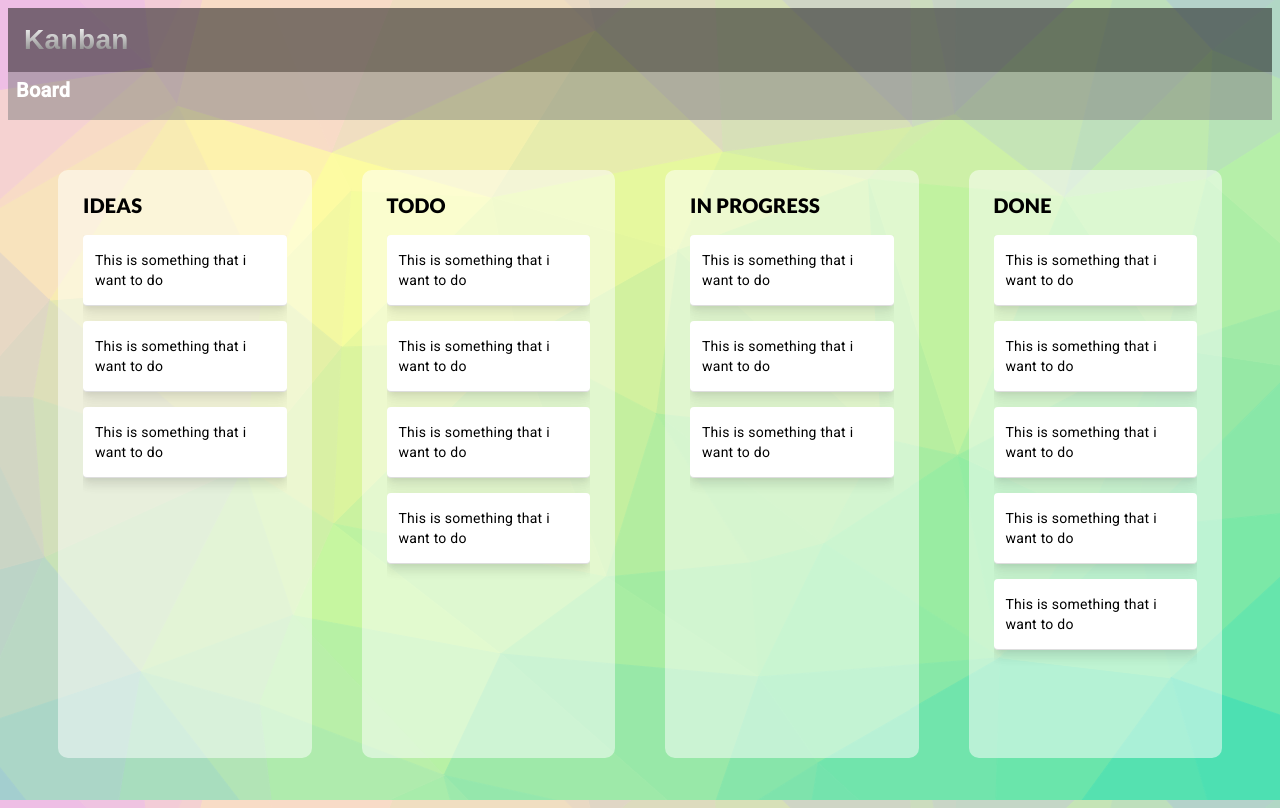
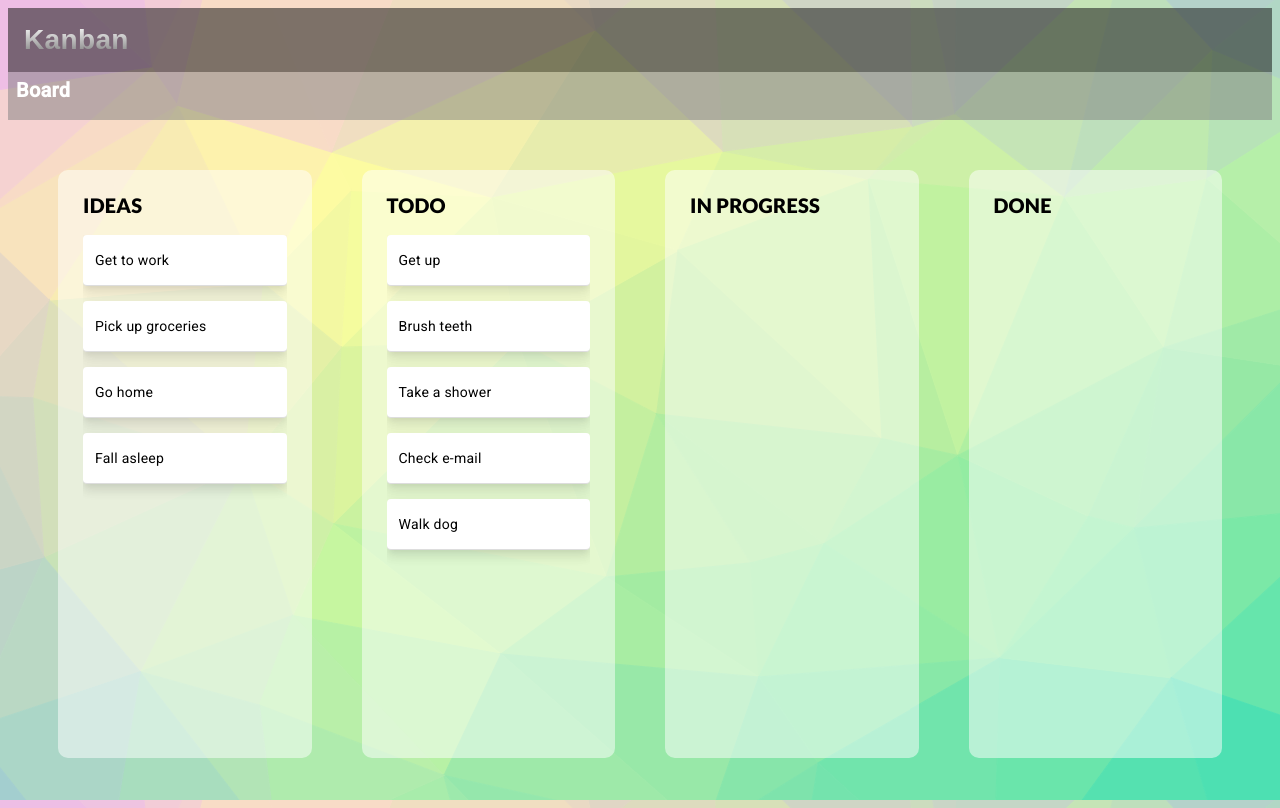
Before and after one commit to kyanethmoran/ang-drag-drop, an Angular app: page / in a window 1280 px wide. Built offline with nearby package versions, Linux system fonts and the light colour scheme.

Commit message:
base code for cdkDragDrop done

```diff
--- a/src/app/pages/mainview/mainview.component.html
+++ b/src/app/pages/mainview/mainview.component.html
@@ -11,54 +11,37 @@
     </div>
 
     <div class="board-wrapper">
-      <!-- COME BACK AND MAKE THIS DYNAMIC -->
-      <div class="board-columns">
+      <div class="board-columns" cdkDropListGroup>
         <div class="board-column">
           <div class="column-title">IDEAS</div>
 
-          <div class="tasks-container">
-            <div class="task">This is something that i want to do</div>
-
-            <!-- test -->
-            <div class="task">This is something that i want to do</div>
-            <div class="task">This is something that i want to do</div>
+          <div
+            class="tasks-container"
+            cdkDropList
+            #todoList="cdkDropList"
+            [cdkDropListData]="todo"
+            (cdkDropListDropped)="drop($event)"
+          >
+            <div class="task" *ngFor="let item of todo" cdkDrag>{{ item }}</div>
           </div>
         </div>
         <div class="board-column">
           <div class="column-title">TODO</div>
-
-          <div class="tasks-container">
-            <div class="task">This is something that i want to do</div>
-
-            <!-- test -->
-            <div class="task">This is something that i want to do</div>
-            <div class="task">This is something that i want to do</div>
-            <div class="task">This is something that i want to do</div>
+          <div
+            class="tasks-container"
+            cdkDropList
+            #todoList="cdkDropList"
+            [cdkDropListData]="done"
+            (cdkDropListDropped)="drop($event)"
+          >
+            <div class="task" *ngFor="let item of done" cdkDrag>{{ item }}</div>
           </div>
         </div>
         <div class="board-column">
           <div class="column-title">IN PROGRESS</div>
-
-          <div class="tasks-container">
-            <div class="task">This is something that i want to do</div>
-
-            <!-- test -->
-            <div class="task">This is something that i want to do</div>
-            <div class="task">This is something that i want to do</div>
-          </div>
         </div>
         <div class="board-column">
           <div class="column-title">DONE</div>
-
-          <div class="tasks-container">
-            <div class="task">This is something that i want to do</div>
-
-            <!-- test -->
-            <div class="task">This is something that i want to do</div>
-            <div class="task">This is something that i want to do</div>
-            <div class="task">This is something that i want to do</div>
-            <div class="task">This is something that i want to do</div>
-          </div>
         </div>
       </div>
     </div>
--- a/src/app/pages/mainview/mainview.component.ts
+++ b/src/app/pages/mainview/mainview.component.ts
@@ -1,10 +1,38 @@
-import { Component } from '@angular/core';
+import { Component, OnInit } from '@angular/core';
+import {
+  CdkDragDrop,
+  moveItemInArray,
+  transferArrayItem,
+} from '@angular/cdk/drag-drop';
 
 @Component({
   selector: 'app-mainview',
   templateUrl: './mainview.component.html',
-  styleUrls: ['./mainview.component.scss']
+  styleUrls: ['./mainview.component.scss'],
 })
-export class MainviewComponent {
+export class MainviewComponent implements OnInit {
+  constructor() {}
 
+  ngOnInit() {}
+
+  todo = ['Get to work', 'Pick up groceries', 'Go home', 'Fall asleep'];
+
+  done = ['Get up', 'Brush teeth', 'Take a shower', 'Check e-mail', 'Walk dog'];
+
+  drop(event: CdkDragDrop<string[]>) {
+    if (event.previousContainer === event.container) {
+      moveItemInArray(
+        event.container.data,
+        event.previousIndex,
+        event.currentIndex
+      );
+    } else {
+      transferArrayItem(
+        event.previousContainer.data,
+        event.container.data,
+        event.previousIndex,
+        event.currentIndex
+      );
+    }
+  }
 }
--- a/src/app/pages/mainview/mainview.module.ts
+++ b/src/app/pages/mainview/mainview.module.ts
@@ -5,8 +5,10 @@ import { MainviewComponent } from '../mainview/mainview.component';
 
 import { MatToolbarModule } from '@angular/material/toolbar';
 
+import { DragDropModule } from '@angular/cdk/drag-drop';
+
 @NgModule({
   declarations: [MainviewComponent],
-  imports: [CommonModule, MatToolbarModule],
+  imports: [CommonModule, MatToolbarModule, DragDropModule],
 })
 export class MainviewModule {}
```
